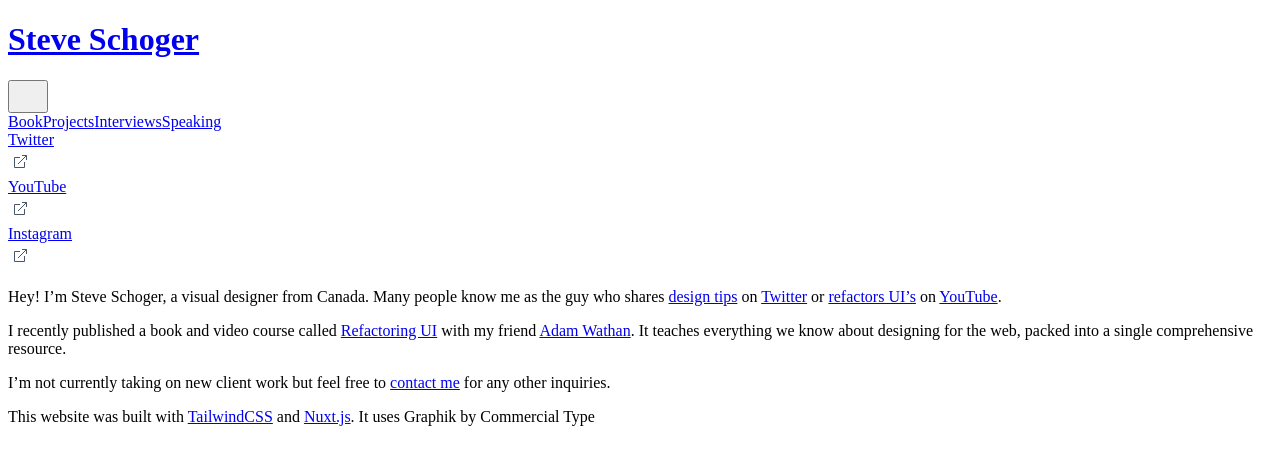
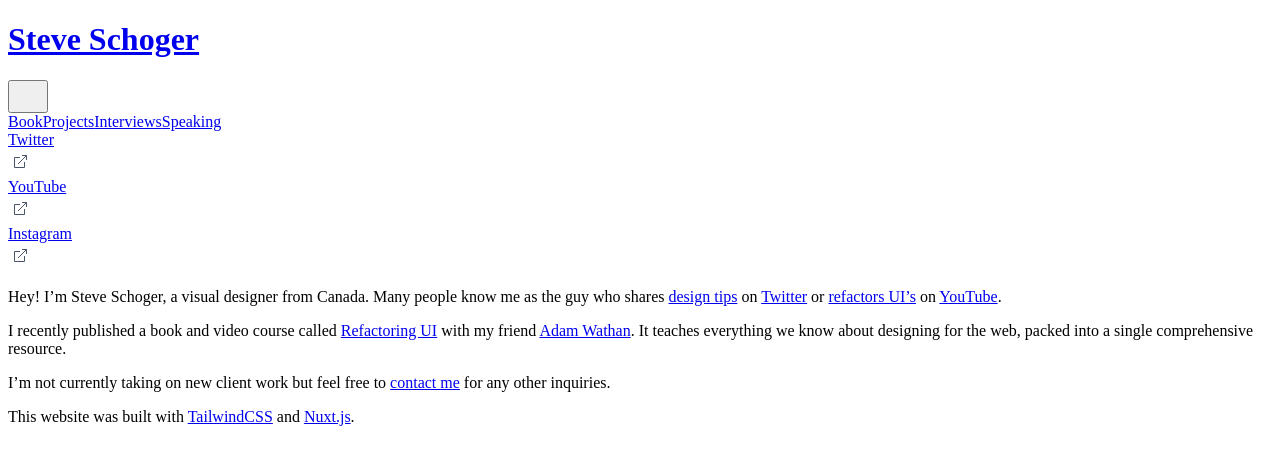
Before and after one commit to sschoger/steveschoger-site, a Nuxt app: page / in a window 1280 px wide. Shown: the top 464 px of the page. Built offline with nearby package versions, Linux system fonts and the light colour scheme.

Commit message:
Updated site "uses" section

```diff
--- a/pages/index.vue
+++ b/pages/index.vue
@@ -6,7 +6,7 @@
       <p class="mt-6 sm:mt-8 md:mt-10">I recently published a book and video course called <a href="https://refactoringui.com/book/" class="border-b border-gray-900 pb-px md:pb-1 text-gray-900">Refactoring UI</a> with my friend <a href="https://twitter.com/adamwathan" class="border-b border-gray-900 pb-px md:pb-1 text-gray-900">Adam Wathan</a>. It teaches everything we know about designing for the web, packed into a single comprehensive resource.</p>
       <p class="mt-6 sm:mt-8 md:mt-10">I’m not currently taking on new client work but feel free to <a href="/" class="border-b border-gray-900 pb-px md:pb-1 text-gray-900">contact me</a> for any other inquiries.</p>
     </div>
-    <p class="border-gray-400 border-t pt-6 mt-6 sm:mt-8 md:mt-10 mb-20 text-gray-700 text-sm sm:text-base lg:text-lg">This website was built with <a href="https://tailwindcss.com/" class="border-b border-gray-900 pb-px text-gray-900">TailwindCSS</a> and <a href="https://nuxtjs.org/" class="border-b border-gray-900 pb-px text-gray-900">Nuxt.js</a>. It uses Graphik by Commercial Type</p>
+    <p class="border-gray-400 border-t pt-6 mt-6 sm:mt-8 md:mt-10 mb-20 text-gray-700 text-sm sm:text-base lg:text-lg">This website was built with <a href="https://tailwindcss.com/" class="border-b border-gray-900 pb-px text-gray-900">TailwindCSS</a> and <a href="https://nuxtjs.org/" class="border-b border-gray-900 pb-px text-gray-900">Nuxt.js</a>.</p>
   </div>
 </template>
 
```
